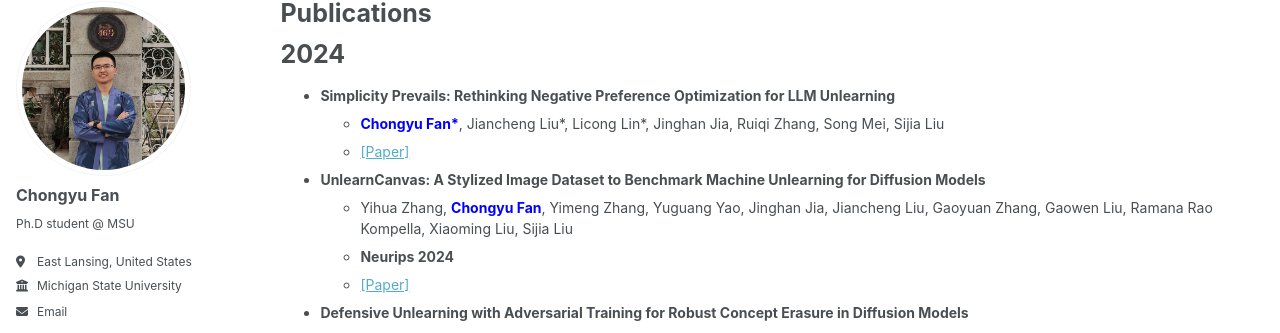
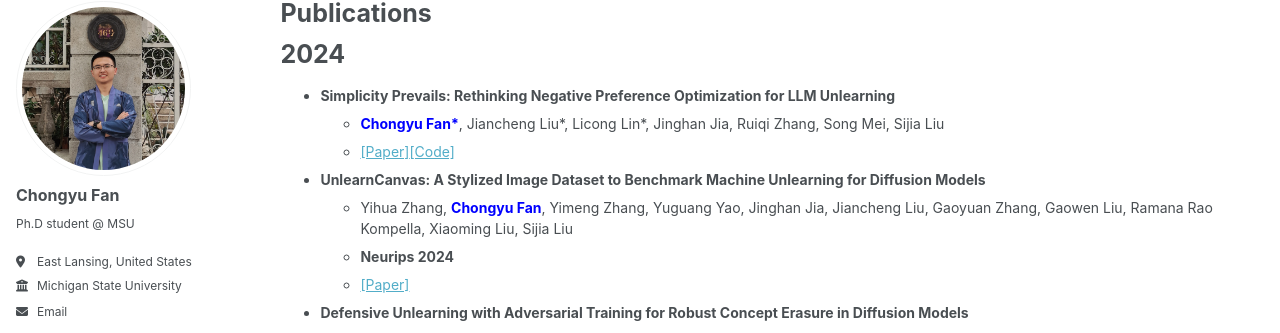
Before and after one commit to a-F1/a-F1.github.io, a Jekyll site: the page built from _pages/publications.md, in a window 1280 px wide and 1096 px high. Shown: the part 101-434 px from the top of the window. Built offline with Jekyll 4.4.1, drawn with Linux system fonts in a browser that asks for light colours; some web fonts are replaced.

Commit message:
Upd pub.

```diff
--- a/_pages/publications.md
+++ b/_pages/publications.md
@@ -25,7 +25,7 @@ p, li {
 
 - **Simplicity Prevails: Rethinking Negative Preference Optimization for LLM Unlearning**
   - <span style="color:blue">**Chongyu Fan\***</span>, Jiancheng Liu\*, Licong Lin\*, Jinghan Jia, Ruiqi Zhang, Song Mei, Sijia Liu
-  - [[Paper]](https://arxiv.org/pdf/2410.07163?)
+  - [[Paper]](https://arxiv.org/pdf/2410.07163?)[[Code]](https://github.com/OPTML-Group/Unlearn-Simple)
 - **UnlearnCanvas: A Stylized Image Dataset to Benchmark Machine Unlearning for Diffusion Models**
   - Yihua Zhang, <span style="color:blue">**Chongyu Fan**</span>, Yimeng Zhang, Yuguang Yao, Jinghan Jia, Jiancheng Liu, Gaoyuan Zhang, Gaowen Liu, Ramana Rao Kompella, Xiaoming Liu, Sijia Liu
   - **Neurips 2024**
```
